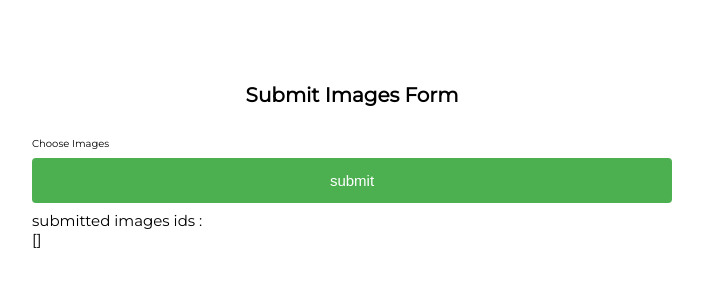
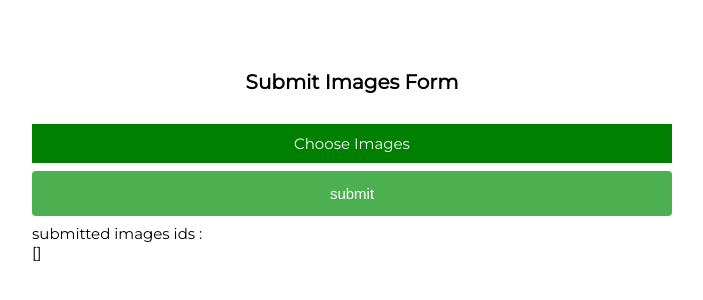
Before and after one commit to razouq/react-images-uploader, a React (Create React App) app: page / in a window 1280 px wide. Shown: the part 114-414 px from the top of the page, without its empty margins (288-991 px from the left). Built offline with nearby package versions, Linux system fonts and the light colour scheme.

Commit message:
fix label style and key props of images list

```diff
--- a/src/App.css
+++ b/src/App.css
@@ -53,7 +53,7 @@ input[type='file'] {
   width: 100%;
 }
 
-input[type='file'] + label {
+label {
   font-size: 1.5rem;
   display: inline-block;
   width: 100%;
--- a/src/App.jsx
+++ b/src/App.jsx
@@ -64,7 +64,7 @@ const App = () => {
           <div>
             <div className='images-container'>
               {Object.keys(images).map(imageId => (
-                <div className='image-card'>
+                <div className='image-card' key={imageId}>
                   <img
                     key={imageId}
                     src={URL.createObjectURL(images[imageId])}
```
